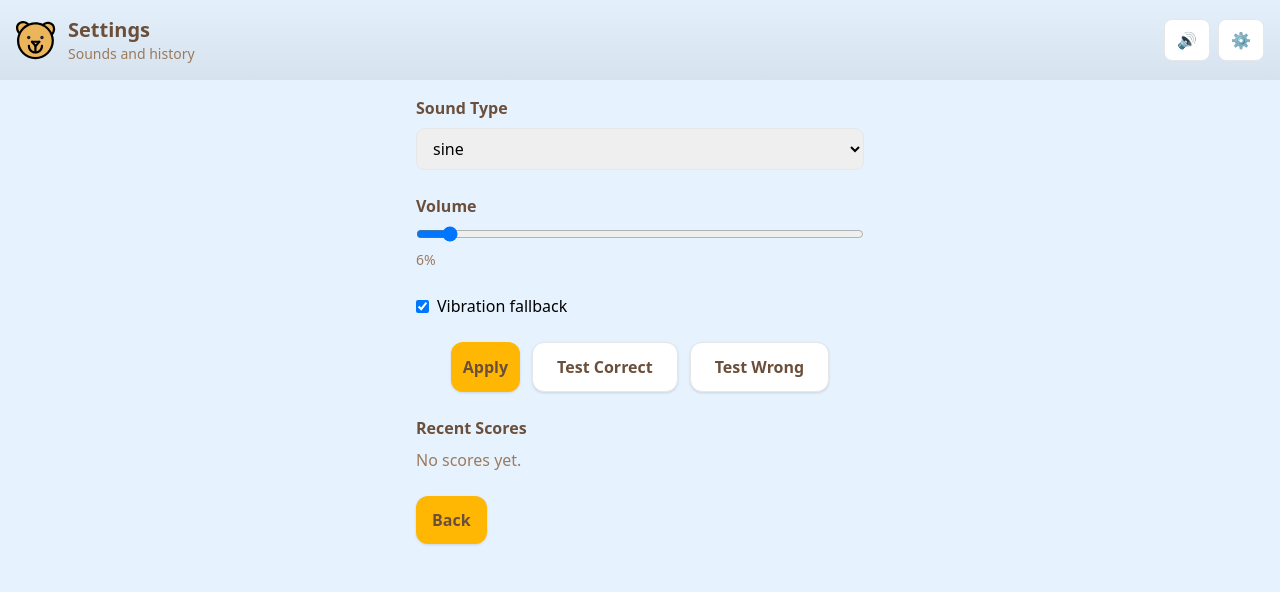
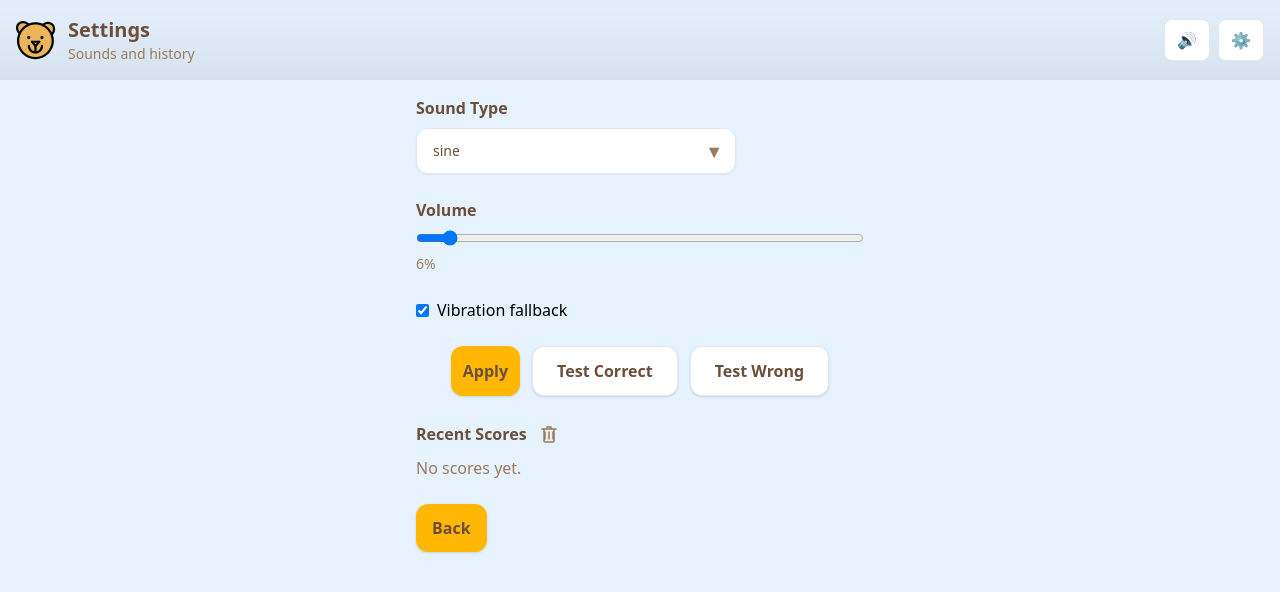
Before and after one commit to Gadisa16/FocusBear_game_app, a React (Vite) app: page / in a window 1280 px wide. Both pictures are taken after a click on the button "⚙️". Shown: the top 592 px of the page. Built offline with nearby package versions, Linux system fonts and the light colour scheme.

Commit message:
Add Headless UI components and improve settings management; update live score display in SortingScreen

```diff
--- a/package.json
+++ b/package.json
@@ -13,6 +13,7 @@
     "coverage": "vitest run --coverage"
   },
   "dependencies": {
+    "@headlessui/react": "^2.2.7",
     "@reduxjs/toolkit": "^2.2.1",
     "canvas-confetti": "^1.9.3",
     "react": "^18.2.0",
--- a/src/App.tsx
+++ b/src/App.tsx
@@ -1,3 +1,4 @@
+import { Toaster } from 'react-hot-toast'
 import { useSelector } from 'react-redux'
 import ResultsScreen from './components/ResultsScreen'
 import SettingsScreen from './components/SettingsScreen'
@@ -9,10 +10,11 @@ export default function App() {
   const screen = useSelector((s: RootState) => s.game.screen)
   return (
     <div className="min-h-full flex flex-col">
+      <Toaster />
       {screen === 'start' && <StartScreen />}
       {screen === 'sort' && <SortingScreen />}
       {screen === 'results' && <ResultsScreen />}
-  {screen === 'settings' && <SettingsScreen />}
+      {screen === 'settings' && <SettingsScreen />}
     </div>
   )
 }
--- a/src/components/SettingsScreen.tsx
+++ b/src/components/SettingsScreen.tsx
@@ -2,8 +2,10 @@ import { goToScreen } from '@/features/game/gameSlice'
 import { useAppDispatch } from '@/hooks'
 import { getSoundSettings, playCorrect, playWrong, setSoundType, setSoundVolume, setVibrateEnabled, SoundType, unlockAudio } from '@/utils/sound'
 import { getScoreHistory } from '@/utils/tasks'
+import { Listbox } from '@headlessui/react'
 import { useEffect, useState } from 'react'
 import { toast } from 'react-hot-toast'
+import { Tooltip } from 'react-tooltip'
 import ScreenShell from './ScreenShell'
 
 
@@ -37,13 +39,16 @@ export default function SettingsScreen() {
     setVibrateEnabled(vibrate)
   }, [])
 
+  function saveSettings() {
+    setSoundType(type)
+    setSoundVolume(volume)
+    setVibrateEnabled(vibrate)
+    localStorage.setItem('focusbear-sound-settings', JSON.stringify({ type, volume, vibrate }))
+  }
+
   function apply() {
     try {
-      setSoundType(type)
-      setSoundVolume(volume)
-      setVibrateEnabled(vibrate)
-      // Save to localStorage
-      localStorage.setItem('focusbear-sound-settings', JSON.stringify({ type, volume, vibrate }))
+      saveSettings()
       toast.success('Settings saved!')
     } catch (e: any) {
       // eslint-disable-next-line no-console
@@ -57,15 +62,25 @@ export default function SettingsScreen() {
       <div className="max-w-md mx-auto grid gap-6">
         <section className="grid gap-2">
           <h2 className="font-semibold text-bear-fur">Sound Type</h2>
-          <select
-            value={type}
-            onChange={(e) => setType(e.target.value as SoundType)}
-            className="border rounded-lg px-3 py-2 cursor-pointer"
-          >
-            {['sine','square','triangle','sawtooth','chime','pop'].map((t) => (
-              <option key={t} value={t}>{t}</option>
-            ))}
-          </select>
+          <Listbox value={type} onChange={setType}>
+            <div className="relative w-full max-w-xs">
+              <Listbox.Button className="w-full border rounded-xl px-4 py-3 pr-10 text-bear-fur bg-white focus:outline-none focus:ring-2 focus:ring-bear-honey shadow-sm transition text-base sm:text-sm cursor-pointer text-left relative">
+                {type}
+                <span className="pointer-events-none absolute right-3 top-1/2 -translate-y-1/2 text-bear-furLight text-lg">▼</span>
+              </Listbox.Button>
+              <Listbox.Options className="absolute z-10 mt-1 max-h-60 w-full overflow-auto rounded-md bg-white py-1 text-base shadow-lg ring-1 ring-black/5 focus:outline-none sm:text-sm">
+                {['sine','square','triangle','sawtooth','chime','pop'].map((t) => (
+                  <Listbox.Option
+                    key={t}
+                    value={t}
+                    className={({ active }) => `relative cursor-pointer select-none py-2 pl-4 pr-4 ${active ? 'bg-bear-honey/20 text-bear-fur' : 'text-bear-fur'}`}
+                  >
+                    {t}
+                  </Listbox.Option>
+                ))}
+              </Listbox.Options>
+            </div>
+          </Listbox>
         </section>
 
         <section className="grid gap-2">
@@ -97,24 +112,43 @@ export default function SettingsScreen() {
           >Apply</button>
           <button
             className="bg-white text-bear-fur font-semibold py-3 px-6 rounded-xl border shadow hover:bg-bear-sky/40 active:opacity-80 transition"
-            onClick={() => { apply(); playCorrect() }}
+            onClick={() => { saveSettings(); playCorrect() }}
             type="button"
           >Test Correct</button>
           <button
             className="bg-white text-bear-fur font-semibold py-3 px-6 rounded-xl border shadow hover:bg-bear-sky/40 active:opacity-80 transition"
-            onClick={() => { apply(); playWrong() }}
+            onClick={() => { saveSettings(); playWrong() }}
             type="button"
           >Test Wrong</button>
         </section>
 
         <section className="grid gap-2">
-          <h2 className="font-semibold text-bear-fur">Recent Scores</h2>
+          <div className="flex items-center gap-2">
+            <h2 className="font-semibold text-bear-fur mb-0">Recent Scores</h2>
+            <button
+              aria-label="Clear score"
+              className="text-bear-furLight hover:text-red-500 transition p-1 rounded-full focus:outline-none"
+              style={{ lineHeight: 0 }}
+              onClick={() => {
+                localStorage.removeItem('focusbear-score-history');
+                toast.success('Score history cleared!');
+                window.location.reload();
+              }}
+              data-tooltip-id="clear-score-tip"
+              data-tooltip-content="Clear score"
+            >
+              <svg width="20" height="20" viewBox="0 0 20 20" fill="none" xmlns="http://www.w3.org/2000/svg">
+                <path d="M6 8V15M10 8V15M14 8V15M3 5H17M8 5V3H12V5M5 5V17C5 17.5523 5.44772 18 6 18H14C14.5523 18 15 17.5523 15 17V5" stroke="currentColor" strokeWidth="1.5" strokeLinecap="round" strokeLinejoin="round"/>
+              </svg>
+            <Tooltip id="clear-score-tip" />
+            </button>
+          </div>
           <div className="flex gap-2 flex-wrap">
             {getScoreHistory().length === 0 ? (
               <span className="text-bear-furLight">No scores yet.</span>
             ) : (
               getScoreHistory().map((s, i) => (
-                <span key={i*3} className="text-bear-fur font-semibold px-3 py-1 rounded-xl shadow-sm bg-[rgb(0,0,0,0.08)]">
+                <span key={i*3} className="bg-[rgb(0,0,0,0.08)] text-bear-fur font-semibold px-3 py-1 rounded-xl shadow-sm">
                   {s}%
                 </span>
               ))
--- a/src/components/SortingScreen.tsx
+++ b/src/components/SortingScreen.tsx
@@ -68,7 +68,7 @@ export default function SortingScreen() {
         </div>
 
         {/* Live score and max score UI */}
-        <div className="flex flex-wrap gap-4 justify-center items-center mt-2">
+        <div className="flex flex-wrap gap-4 justify-center items-center">
           <div className="bg-bear-honey/80 text-bear-fur font-semibold px-4 py-2 rounded-xl shadow-sm">
             Live Score: {liveScore}%
           </div>
```
Also changed, not shown: 1 other file (tests, documents, lock files or other folders).
